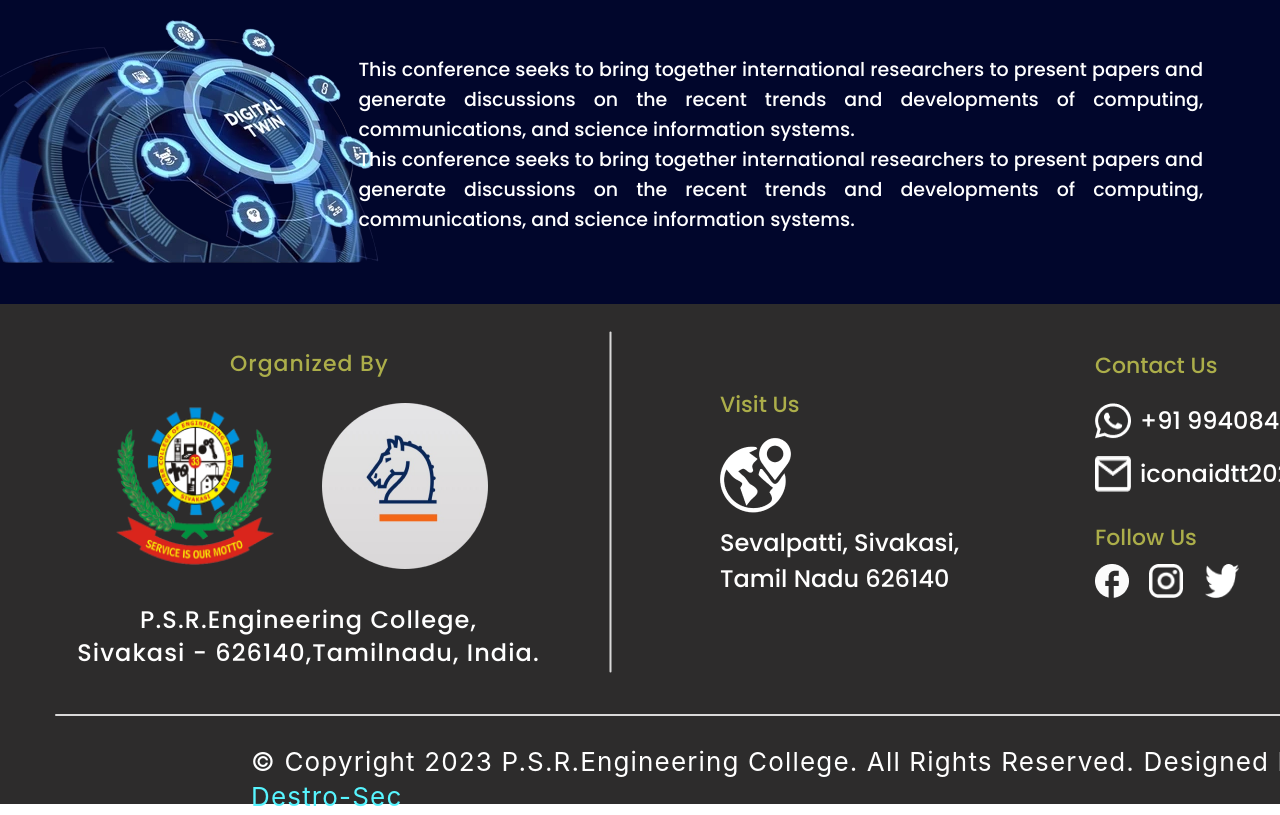
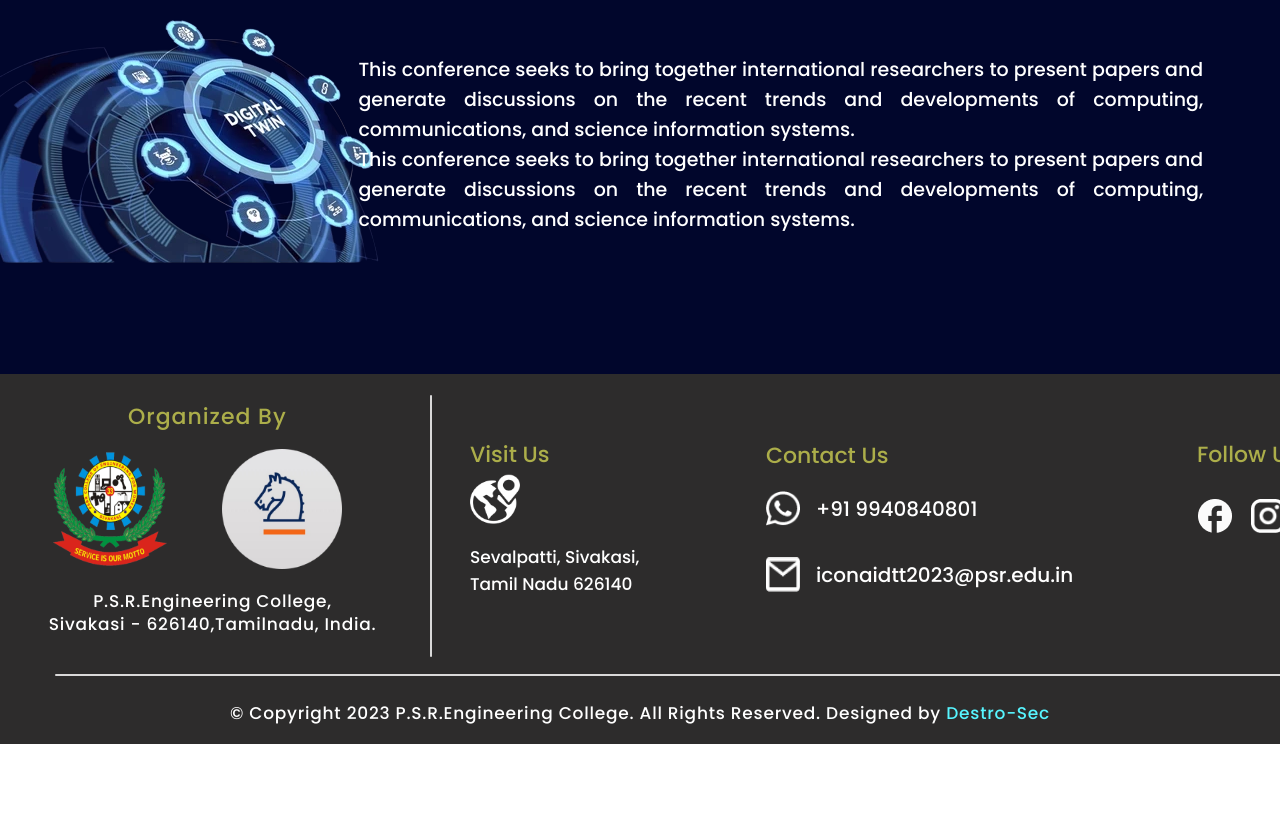
Before and after one commit to Destro-Sec/AIDTT-PSREC, a plain HTML site: page index.html in a window 1280 px wide. Shown: the part 1754-2569 px from the top of the page. After the commit the page ends 2498 px from the top, so only its background shows below. Drawn offline with nearby package versions, Linux system fonts and the light colour scheme.

Commit message:
Home Page redesign

```diff
--- a/components/footer.css
+++ b/components/footer.css
@@ -1,68 +1,54 @@
 .footer {
   width: 100%;
-  height: 500px;
+  height: 370px;
   background-color: #2d2c2c;
   position: relative;
-  top: 1050px;
+  top: 1120px;
 }
 
 .org h3 {
   position: absolute;
   width: 170px;
   height: 30px;
-  left: 230px;
-  top: 45px;
-
+  left: 128px;
+  top: 28px;
   font-family: "Poppins";
   font-style: normal;
   font-weight: 400;
   font-size: 22px;
   line-height: 136%;
-
-  /* identical to box height, or 30px */
   letter-spacing: 0.045em;
-
   color: #acae4a;
 }
 
-.org-img {
+.org-img img {
+  width: 120px;
+  height: 120px;
   position: absolute;
+  top: 75px;
   left: 50px;
-}
-
-.org-img img {
-  width: 166px;
-  height: 166px;
-  position: absolute;
-  top: 99px;
-  left: 62px;
 }
 .org h2 {
   position: absolute;
-  width: 465px;
+  width: 425px;
   height: 66px;
-  left: 76px;
-  top: 300px;
-
+  top: 216px;
   font-family: "Poppins";
   font-style: normal;
   font-weight: 400;
-  font-size: 24px;
+  font-size: 17px;
   line-height: 136%;
-
-  /* or 33px */
   letter-spacing: 0.045em;
   text-align: center;
-
   color: #ffffff;
 }
 
 .split_h {
   position: absolute;
-  width: 341px;
+  width: 262px;
   height: 2px;
-  left: 440px;
-  top: 197px;
+  left: 300px;
+  top: 151px;
   background: #d9d9d9;
   border-radius: 30px;
   transform: rotate(-90deg);
@@ -72,8 +58,8 @@
   position: absolute;
   width: 95px;
   height: 33px;
-  left: 720px;
-  top: 104px;
+  left: 470px;
+  top: 64px;
   font-family: "Poppins";
   font-style: normal;
   font-weight: 400;
@@ -83,30 +69,30 @@
 }
 .lc img {
   position: absolute;
-  width: 71px;
-  height: 76px;
-  left: 720px;
-  top: 153px;
+  width: 50px;
+  height: 50px;
+  left: 470px;
+  top: 100px;
 }
 .lc h2 {
   position: absolute;
   width: 240px;
   height: 72px;
-  left: 720px;
-  top: 241px;
+  left: 470px;
+  top: 170px;
   font-family: "Poppins";
   font-style: normal;
   font-weight: 400;
-  font-size: 24px;
-  line-height: 36px;
+  font-size: 17px;
+  line-height: 27px;
   color: #ffffff;
 }
 .cs h3 {
   position: absolute;
   width: 127px;
   height: 33px;
-  left: 1124px;
-  top: 45px;
+  left: 795px;
+  top: 65px;
   font-family: "Poppins";
   font-style: normal;
   font-weight: 400;
@@ -114,54 +100,54 @@
   line-height: 33px;
   color: #acae4a;
 }
+
 .whts img {
   position: absolute;
-  width: 36px;
-  height: 35.78px;
-  left: 1124px;
-  top: 99.47px;
-  /* background: #ffffff; */
+  width: 34px;
+  height: 34.78px;
+  left: 795px;
+  top: 117.47px;
 }
 .whts h2 {
   position: absolute;
   width: 228px;
   height: 36px;
-  left: 1169px;
-  top: 99px;
+  left: 845px;
+  top: 117px;
   font-family: "Poppins";
   font-style: normal;
   font-weight: 400;
-  font-size: 24px;
+  font-size: 20px;
   line-height: 36px;
   color: #ffffff;
 }
 .mail img {
   position: absolute;
-  width: 36px;
-  height: 35.78px;
-  left: 1124px;
-  top: 152.47px;
-  /* background: #ffffff; */
+  width: 34px;
+  height: 34.78px;
+  left: 795px;
+  top: 183.47px;
 }
 .mail h2 {
   position: absolute;
-  width: 190px;
+  width: 228px;
   height: 36px;
-  left: 1169px;
-  top: 152px;
+  left: 845px;
+  top: 183px;
   font-family: "Poppins";
   font-style: normal;
   font-weight: 400;
-  font-size: 24px;
+  font-size: 20px;
   line-height: 36px;
   color: #ffffff;
 }
+
 .fs h3 {
   position: absolute;
   width: 155px;
   height: 33px;
-  left: 1124px;
-  top: 217px;
+  left: 1226px;
+  top: 64px;
   font-family: "Poppins";
   font-style: normal;
   font-weight: 400;
@@ -174,25 +160,24 @@
   position: absolute;
   width: 34px;
   height: 33.79px;
-  left: 1124px;
-  top: 260px;
+  left: 1227px;
+  top: 125px;
 }
-
 
 .ig img {
   position: absolute;
   width: 34px;
   height: 33.79px;
-  left: 1178px;
-  top: 260px;
+  left: 1280px;
+  top: 125px;
 }
 
 .tw img {
   position: absolute;
   width: 34px;
   height: 33.79px;
-  left: 1234px;
-  top: 260px;
+  left: 1335px;
+  top: 125px;
 }
 
 .cs {
@@ -205,36 +190,31 @@
   left: -29px;
 }
 
-.lc {
-  position: relative;
-  top: -20px;
-}
-
 .split_v {
   position: absolute;
   width: 1404px;
   height: 2px;
   left: 55px;
-  top: 410px;
-  background: #D9D9D9;
+  top: 300px;
+  background: #d9d9d9;
   border-radius: 30px;
 }
 
 .brw p {
   position: absolute;
-  width: 1094px;
+  width: 100%;
   height: 27px;
-  left: 251px;
-  top: 440px;
-  font-family: 'Inter';
+  top: 328px;
+  font-family: "Poppins";
   font-style: normal;
   font-weight: 400;
-  font-size: 26px;
+  font-size: 17px;
   line-height: 136%;
   letter-spacing: 0.045em;
-  color: #FFFFFF;
+  color: #ffffff;
+  text-align: center;
 }
 
 .brw p span {
-  color: #57F5FF;
+  color: #57f5ff;
 }
--- a/index.html
+++ b/index.html
@@ -40,7 +40,7 @@
           <a href="#" class="nav-link"> Publication</a>
         </li>
         <li class="nav-item">
-          <a href="./registration/" class="nav-link"> Submission</a>
+          <a href="./submission/" class="nav-link"> Submission</a>
         </li>
       </ul>
     </nav>
@@ -53,10 +53,10 @@
 
       </div>
       <div class="btns">
-        <button class="brouchere">
+        <button class="brouchere" onclick="window.location.href='./components/Brochure.pdf'">
           Download Brouchere
         </button>
-        <button class="register">
+        <button class="register" onclick="window.location.href='./registration'">
           Registartion
         </button>
       </div>
@@ -89,7 +89,7 @@
         <h3>Organized By</h3>
         <div class="org-img">
           <img src="./components/images/clg-logo-big.png" alt="">
-          <img src="./components/images/springer.png" alt="" style="left:272px;">
+          <img src="./components/images/springer.png" alt="" style="left:222px;">
         </div>
         <h2> P.S.R.Engineering College,<br>
           Sivakasi - 626140,Tamilnadu, India.</h2>
```
